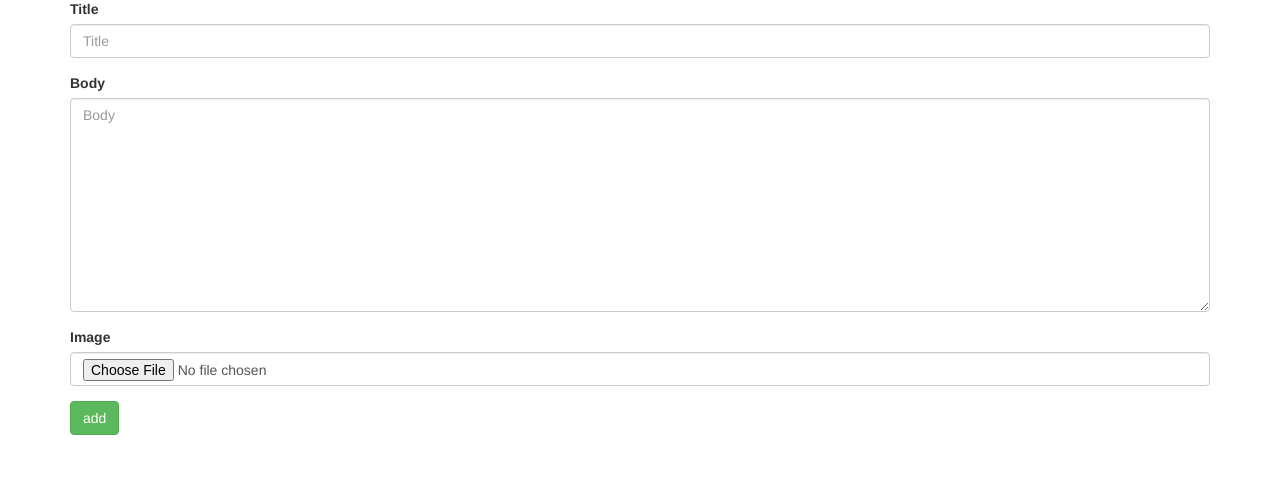
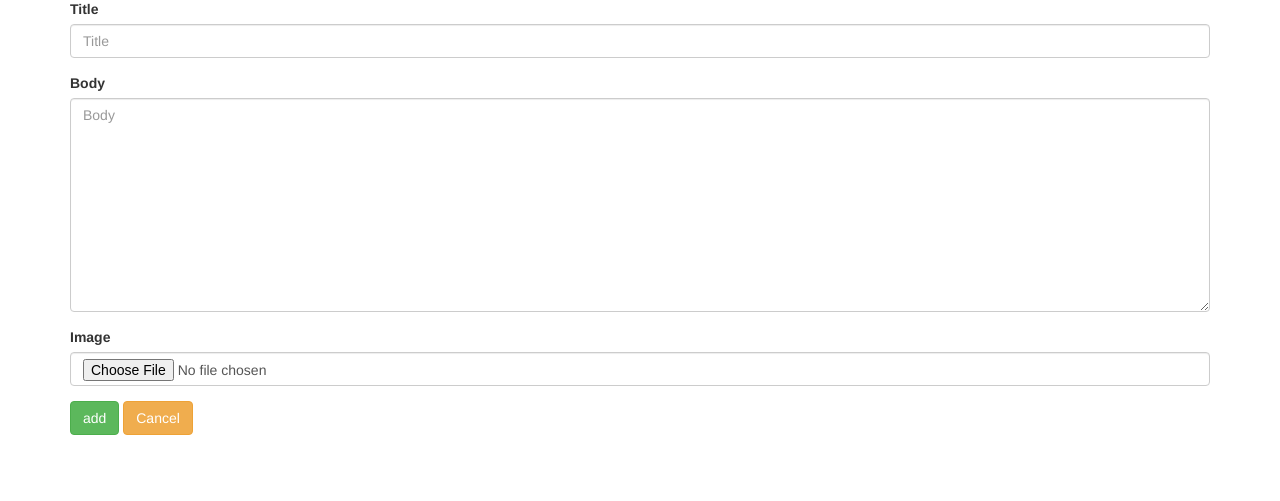
Before and after one commit to dmitryhusev/diaryProject, a Django app: a page that uses article/templates/add_article.html in a window 1280 px wide. Shown: the part 43-544 px from the top of the page. Run offline with Django 3.2, Linux system fonts and the light colour scheme; some libraries are stand-ins or nearby versions.

Commit message:
added cancel button to add/article/ page

```diff
--- a/article/templates/add_article.html
+++ b/article/templates/add_article.html
@@ -8,6 +8,7 @@
                         {% csrf_token %}
                         {% bootstrap_form form  %}
                         <button class="btn btn-success" name="submit">add</button>
+                        <a href="{%url 'articles:list' %}" class="btn btn-warning">Cancel</a>
                 </form>
 
 </div>
```
